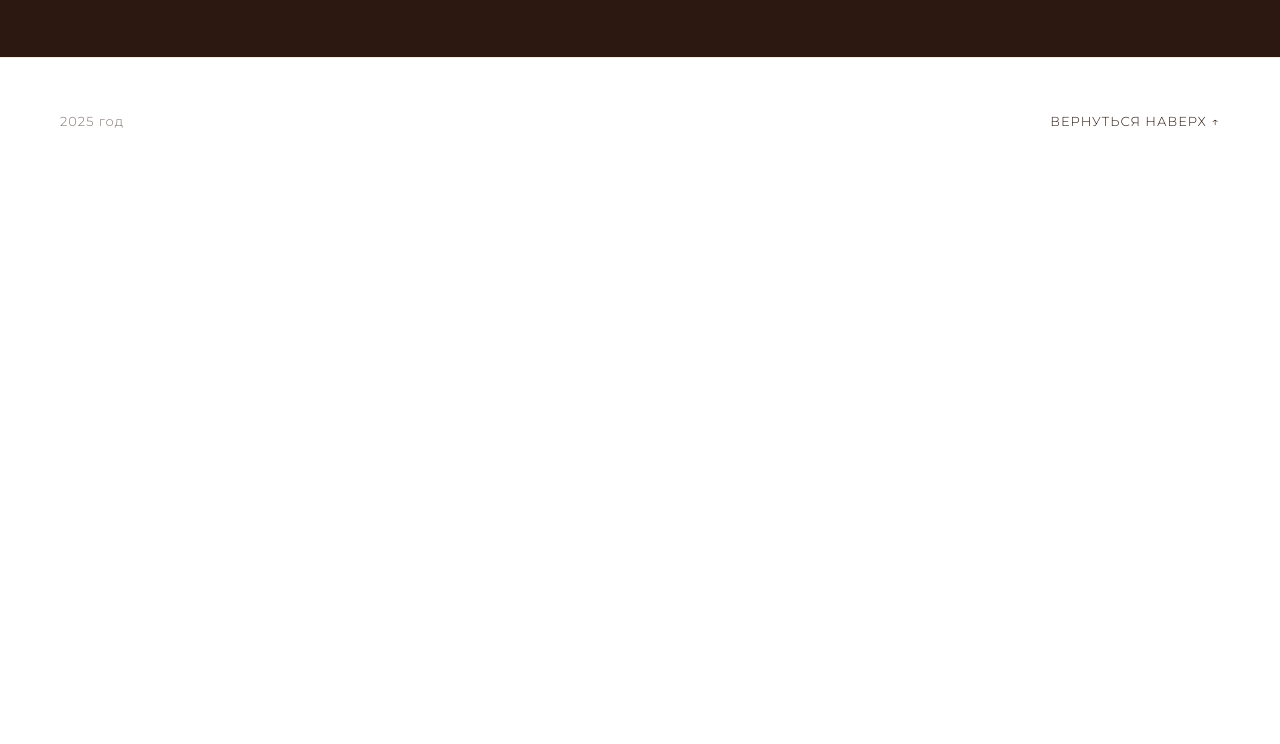
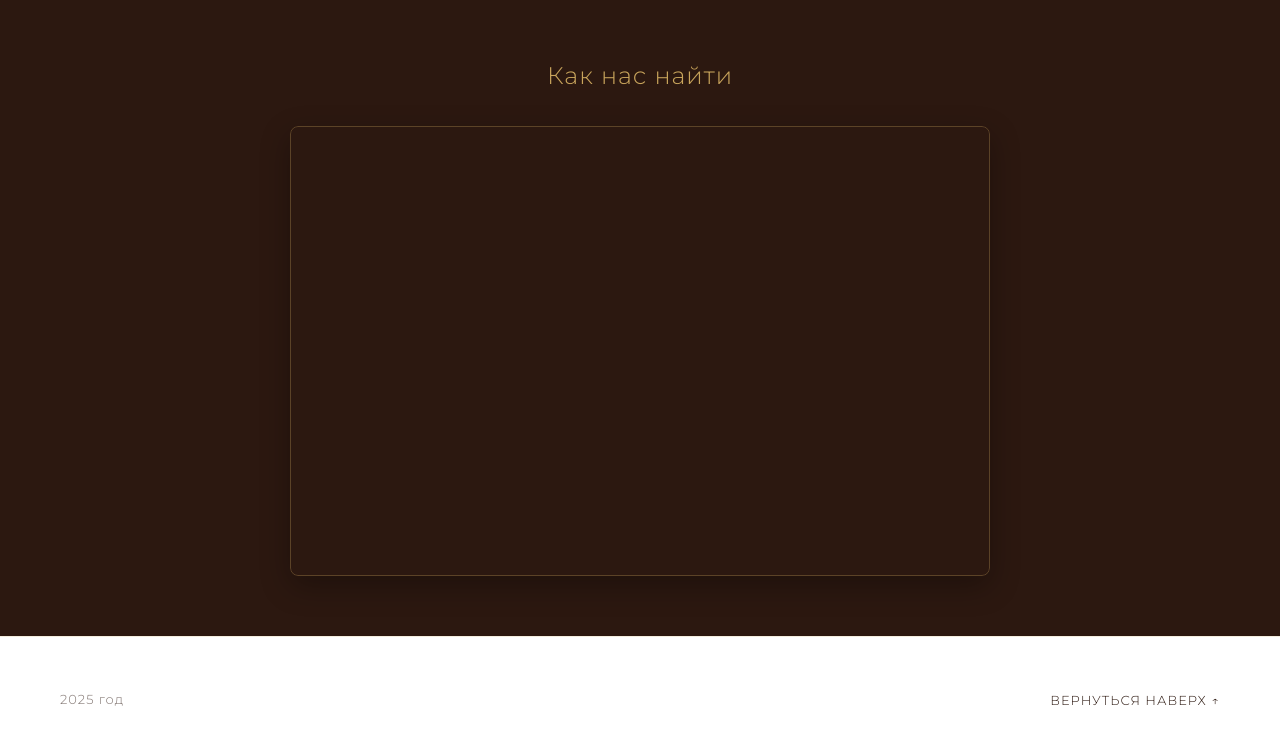
Before and after one commit to mariamaksikova/grant-arkhyz, a website: page index.html in a window 1280 px wide. Shown: the part 4718-5462 px from the top of the page. Before the commit the page ends 4902 px from the top, so only its background shows below. Drawn offline with Linux system fonts and the light colour scheme; no server answers.

Commit message:
Добавлена карта в раздел контактов
- Добавлен блок с Яндекс.Картами на главной странице и старте продаж
- Карта показывает расположение турбазы в Архызе
- Добавлены стили для карты с закругленными углами и тенью

```diff
--- a/index.html
+++ b/index.html
@@ -295,6 +295,20 @@
                         </svg>
                     </a>
                 </div>
+
+                <div class="map-container">
+                    <h3 style="margin-bottom: 30px; font-size: 24px; font-weight: 300; letter-spacing: 1px;">Как нас найти</h3>
+                    <div class="map-wrapper">
+                        <iframe
+                            src="https://yandex.ru/map-widget/v1/?ll=41.2794,43.5600&z=12&pt=41.2794,43.5600&l=map"
+                            width="100%"
+                            height="450"
+                            frameborder="0"
+                            allowfullscreen="true"
+                            style="border-radius: 8px; border: 1px solid rgba(201, 165, 92, 0.3);">
+                        </iframe>
+                    </div>
+                </div>
             </div>
         </div>
     </section>
--- a/styles.css
+++ b/styles.css
@@ -819,6 +819,31 @@ body {
     gap: 30px;
 }
 
+.map-container {
+    margin-top: 60px;
+    width: 100%;
+}
+
+.map-container h3 {
+    text-align: center;
+    color: var(--gold-color);
+    margin-bottom: 30px;
+}
+
+.map-wrapper {
+    width: 100%;
+    border-radius: 8px;
+    overflow: hidden;
+    box-shadow: 0 10px 30px rgba(0, 0, 0, 0.3);
+}
+
+.map-wrapper iframe {
+    display: block;
+    width: 100%;
+    height: 450px;
+    border: none;
+}
+
 .social-links a {
     color: var(--gold-color);
     transition: transform 0.3s ease, color 0.3s ease;
```
Also changed, not shown: admin.html (+1 -1 lines), start-sales.html (+14 -0 lines).
